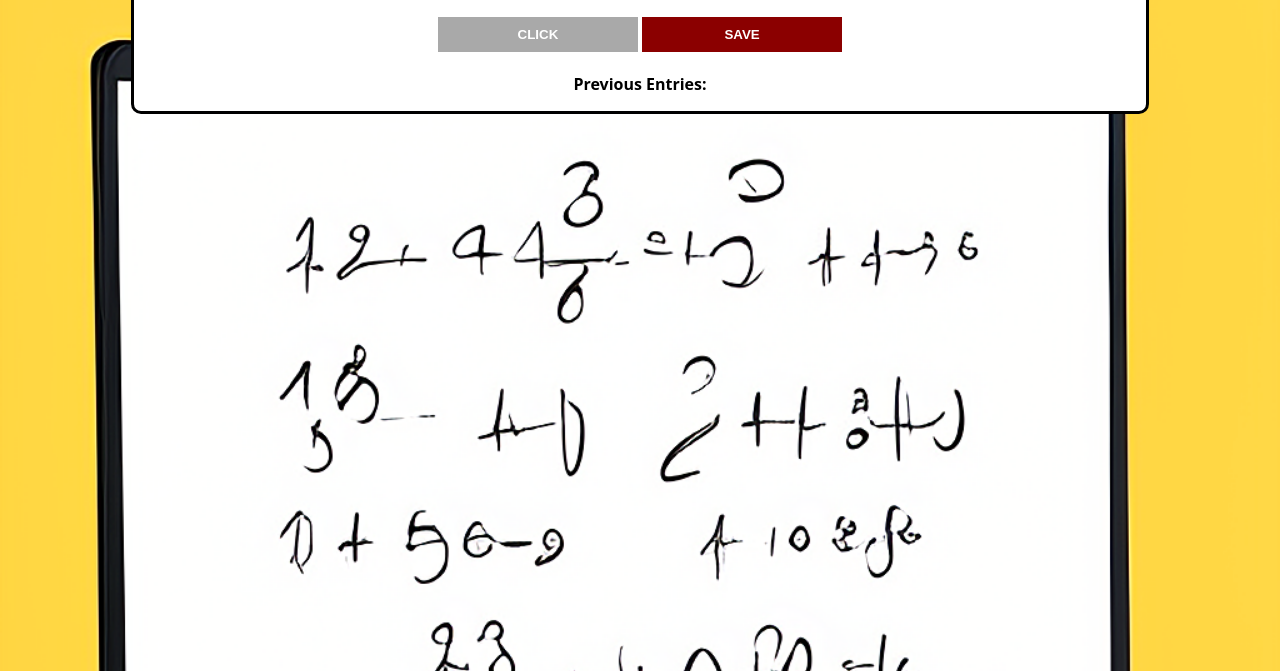
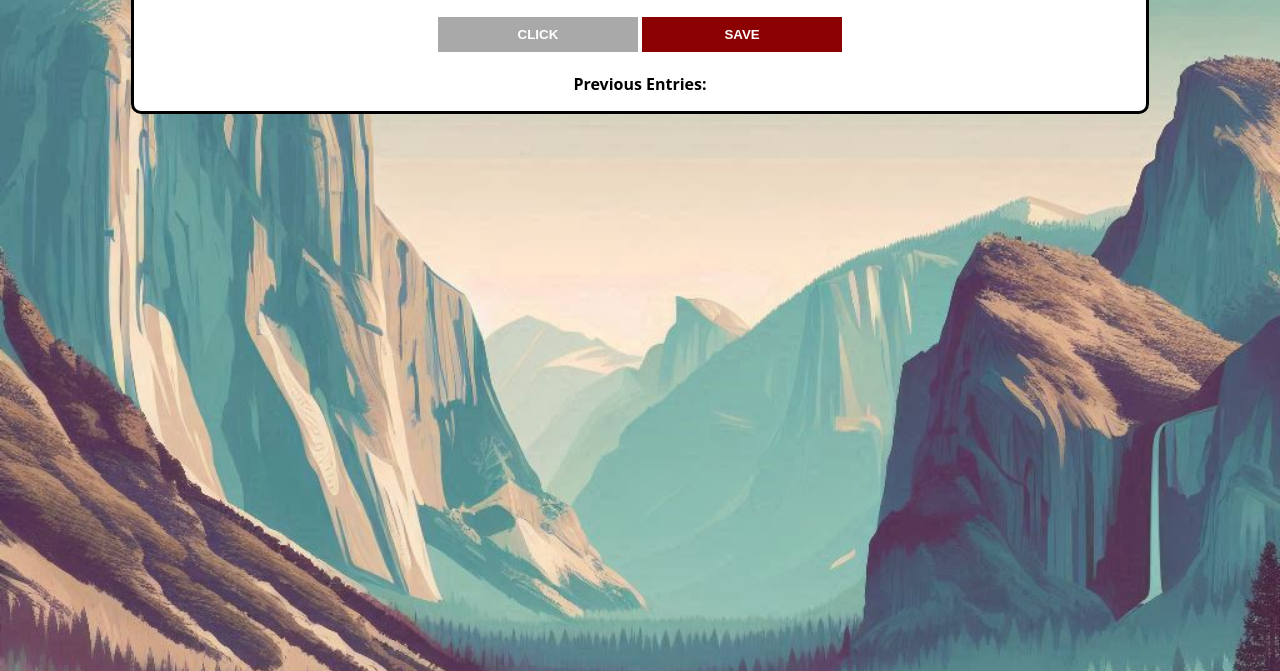
Before and after one commit to shftreg/ClickCounter, a plain HTML site: page index.html in a window 1280 px wide. Shown: the part 145-816 px from the top of the page. Drawn offline with Linux system fonts and the light colour scheme.

Commit message:
Add files via upload
updooting

```diff
--- a/index.css
+++ b/index.css
@@ -1,5 +1,5 @@
 body {
-    background-image: url("background.png");
+    background-image: url("background.jpeg");
     background-size: cover;
     font-family: system-ui, -apple-system, BlinkMacSystemFont, 'Segoe UI', Roboto, Oxygen, Ubuntu, Cantarell, 'Open Sans', 'Helvetica Neue', sans-serif;
     font-weight: bold;
```
Also changed, not shown: background.jpeg (added).
